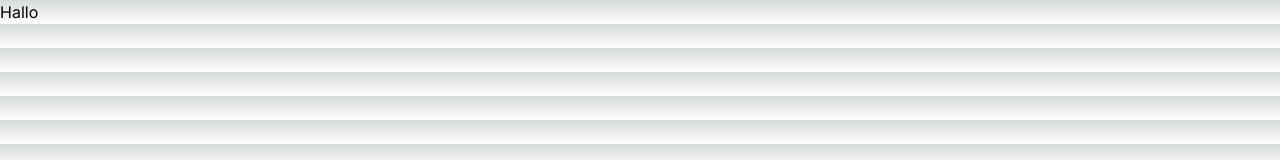
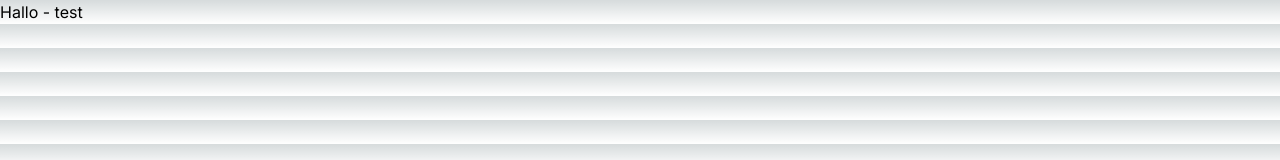
Before and after one commit to calgon854/tollesprojektmitgeomatik, a Next.js app: page / in a window 1280 px wide. Shown: the top 160 px of the page. Built offline with nearby package versions, Linux system fonts and the light colour scheme.

Commit message:
Update page.tsx

```diff
--- a/app/page.tsx
+++ b/app/page.tsx
@@ -4,7 +4,7 @@ import Link from "next/link";
 export default function Home() {
   return (
     <>
-      <h1>Hallo</h1>
+      <h1>Hallo - test</h1>
     </>
   );
 }
```
